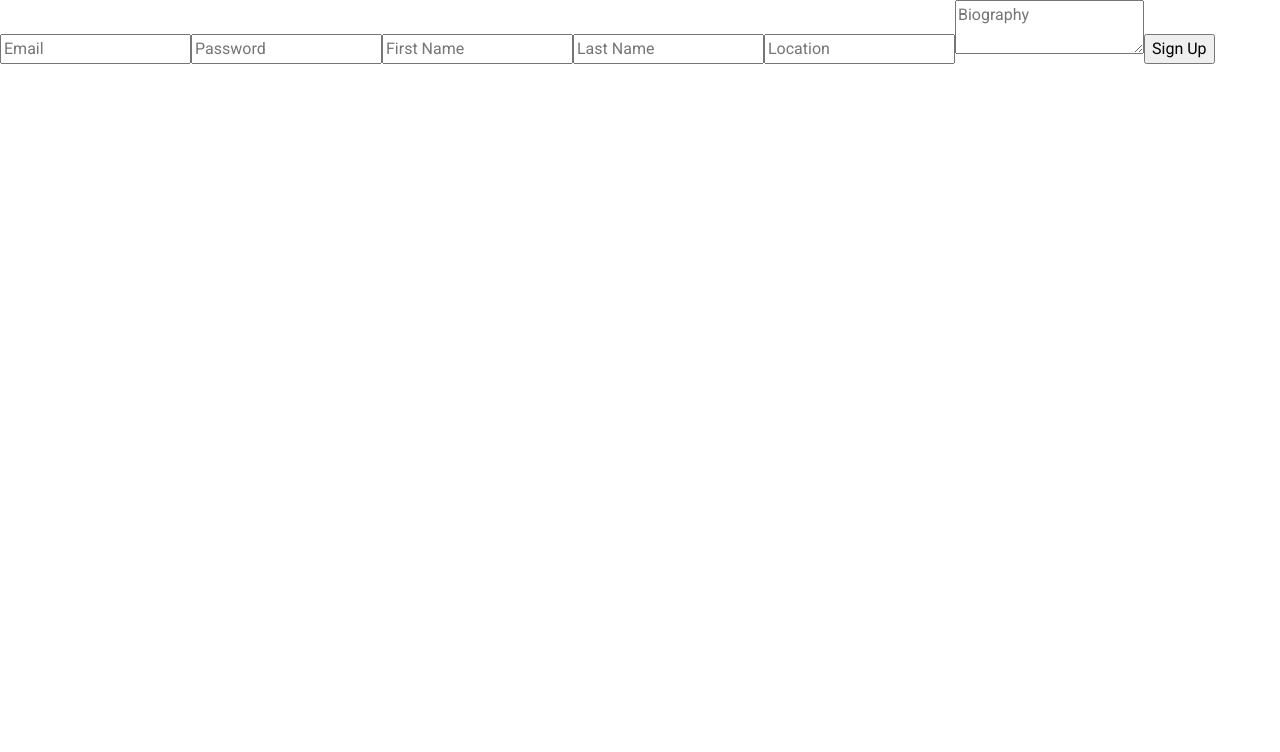
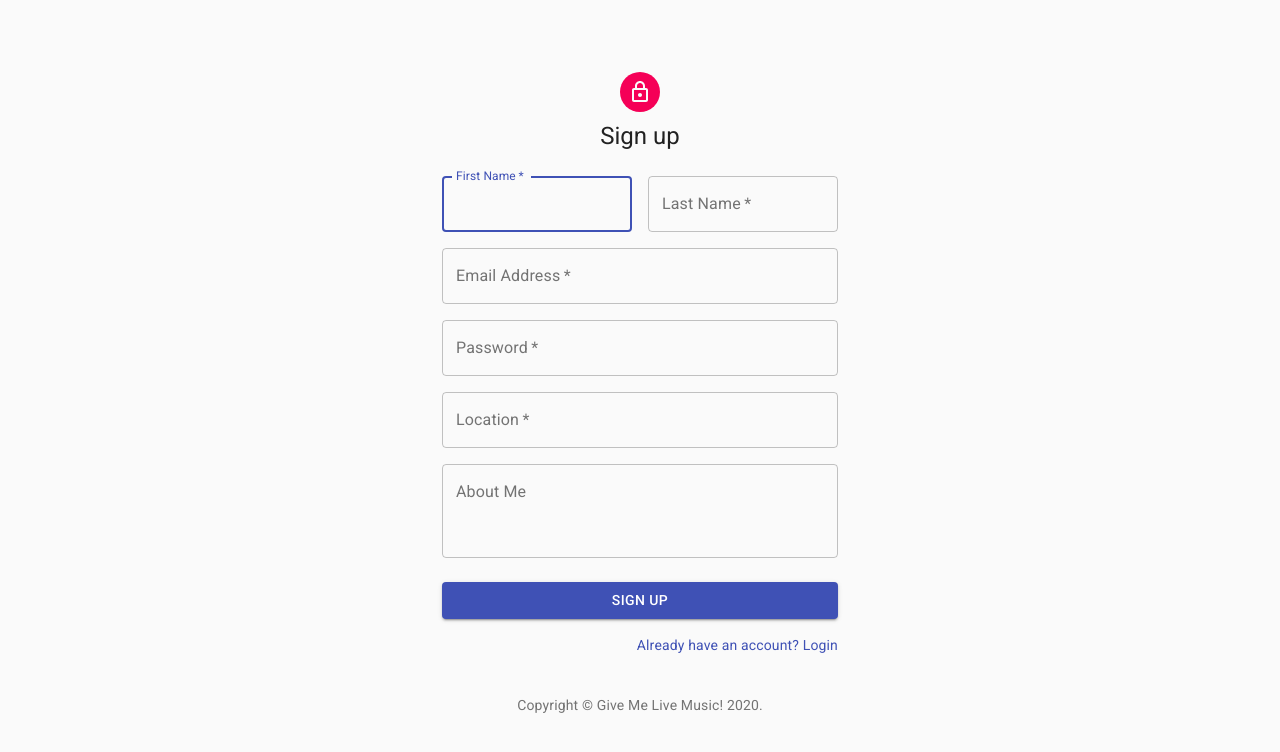
Before and after one commit to cillianwing/give-me-live-music-client, a React (Create React App) app: page /signup in a window 1280 px wide. Shown: the top 752 px of the page. Built offline with nearby package versions, Linux system fonts and the light colour scheme.

Commit message:
Added templates from Material-UI to Login/Signup components. Only changed styling/formatting, functionality still the same and forms still function properly.

```diff
--- a/package.json
+++ b/package.json
@@ -3,6 +3,8 @@
   "version": "0.1.0",
   "private": true,
   "dependencies": {
+    "@material-ui/core": "^4.9.3",
+    "@material-ui/icons": "^4.9.1",
     "@testing-library/jest-dom": "^4.2.4",
     "@testing-library/react": "^9.4.0",
     "@testing-library/user-event": "^7.2.1",
--- a/public/index.html
+++ b/public/index.html
@@ -23,6 +23,8 @@
       crossorigin="anonymous"
     />
     <script src="https://kit.fontawesome.com/05bc65d90c.js" crossorigin="anonymous"></script>
+    <link rel="stylesheet" href="https://fonts.googleapis.com/css?family=Roboto:300,400,500,700&display=swap" />
+    <link rel="stylesheet" href="https://fonts.googleapis.com/icon?family=Material+Icons" />
     <!--
       Notice the use of %PUBLIC_URL% in the tags above.
       It will be replaced with the URL of the `public` folder during the build.
--- a/src/components/Login.js
+++ b/src/components/Login.js
@@ -2,8 +2,54 @@ import React from 'react'
 import { connect } from 'react-redux'
 import { updateLoginForm } from '../actions/authForm'
 import { loginUser } from '../actions/auth'
+import Avatar from '@material-ui/core/Avatar';
+import Button from '@material-ui/core/Button';
+import CssBaseline from '@material-ui/core/CssBaseline';
+import TextField from '@material-ui/core/TextField';
+import Link from '@material-ui/core/Link';
+import Grid from '@material-ui/core/Grid';
+import Box from '@material-ui/core/Box';
+import LockOutlinedIcon from '@material-ui/icons/LockOutlined';
+import Typography from '@material-ui/core/Typography';
+import { makeStyles } from '@material-ui/core/styles';
+import Container from '@material-ui/core/Container';
+
+function Copyright() {
+  return (
+    <Typography variant="body2" color="textSecondary" align="center">
+      {'Copyright © '}
+      <Link color="inherit" href="https://material-ui.com/">
+        Give Me Live Music!
+      </Link>{' '}
+      {new Date().getFullYear()}
+      {'.'}
+    </Typography>
+  );
+}
+
+const useStyles = makeStyles(theme => ({
+  paper: {
+    marginTop: theme.spacing(8),
+    display: 'flex',
+    flexDirection: 'column',
+    alignItems: 'center',
+  },
+  avatar: {
+    margin: theme.spacing(1),
+    backgroundColor: theme.palette.secondary.main,
+  },
+  form: {
+    width: '100%', // Fix IE 11 issue.
+    marginTop: theme.spacing(1),
+  },
+  submit: {
+    margin: theme.spacing(3, 0, 2),
+  },
+}));
 
 const Login = (props) => {
+  const classes = useStyles();
+
   const handleInputChange = (event) => {
     const { name, value } = event.target
     const updatedFormInfo = {
@@ -19,13 +65,64 @@ const Login = (props) => {
   }
 
   return (
-    <div>
-      <form onSubmit={handleSubmit}>
-		    <input type="email" placeholder="Email" name="email" value={props.loginFormData.email} onChange={handleInputChange} />
-        <input type="password" placeholder="Password" name="password" value={props.loginFormData.password} onChange={handleInputChange} />
-		    <input type="submit" value="Log In" />
-		  </form>
-    </div>
+    <Container component="main" maxWidth="xs">
+      <CssBaseline />
+      <div className={classes.paper}>
+        <Link href="/">
+          <Avatar className={classes.avatar}>
+            <LockOutlinedIcon />
+          </Avatar>
+        </Link>
+        <Typography component="h1" variant="h5">
+          Sign in
+        </Typography>
+        <form className={classes.form} onSubmit={handleSubmit} noValidate>
+          <TextField
+            variant="outlined"
+            margin="normal"
+            required
+            fullWidth
+            id="email"
+            label="Email Address"
+            name="email"
+            autoComplete="email"
+            autoFocus
+            onChange={handleInputChange}
+          />
+          <TextField
+            variant="outlined"
+            margin="normal"
+            required
+            fullWidth
+            name="password"
+            label="Password"
+            type="password"
+            id="password"
+            autoComplete="current-password"
+            onChange={handleInputChange}
+          />
+          <Button
+            type="submit"
+            fullWidth
+            variant="contained"
+            color="primary"
+            className={classes.submit}
+          >
+            Login
+          </Button>
+          <Grid container>
+            <Grid item>
+              <Link href="/signup" variant="body2">
+                {"Don't have an account? Sign Up"}
+              </Link>
+            </Grid>
+          </Grid>
+        </form>
+      </div>
+      <Box mt={8}>
+        <Copyright />
+      </Box>
+    </Container>
   )
 }
 
--- a/src/components/Signup.js
+++ b/src/components/Signup.js
@@ -2,8 +2,54 @@ import React from 'react'
 import { connect } from 'react-redux'
 import { updateSignupForm } from '../actions/authForm'
 import { signupUser } from '../actions/auth'
+import Avatar from '@material-ui/core/Avatar';
+import Button from '@material-ui/core/Button';
+import CssBaseline from '@material-ui/core/CssBaseline';
+import TextField from '@material-ui/core/TextField';
+import Link from '@material-ui/core/Link';
+import Grid from '@material-ui/core/Grid';
+import Box from '@material-ui/core/Box';
+import LockOutlinedIcon from '@material-ui/icons/LockOutlined';
+import Typography from '@material-ui/core/Typography';
+import { makeStyles } from '@material-ui/core/styles';
+import Container from '@material-ui/core/Container';
+
+function Copyright() {
+  return (
+    <Typography variant="body2" color="textSecondary" align="center">
+      {'Copyright © '}
+      <Link color="inherit" href="https://material-ui.com/">
+        Give Me Live Music!
+      </Link>{' '}
+      {new Date().getFullYear()}
+      {'.'}
+    </Typography>
+  );
+}
+
+const useStyles = makeStyles(theme => ({
+  paper: {
+    marginTop: theme.spacing(8),
+    display: 'flex',
+    flexDirection: 'column',
+    alignItems: 'center',
+  },
+  avatar: {
+    margin: theme.spacing(1),
+    backgroundColor: theme.palette.secondary.main,
+  },
+  form: {
+    width: '100%', // Fix IE 11 issue.
+    marginTop: theme.spacing(3),
+  },
+  submit: {
+    margin: theme.spacing(3, 0, 2),
+  },
+}));
 
 const Signup = (props) => {
+  const classes = useStyles();
+
   const handleInputChange = (event) => {
     const { name, value } = event.target
     const updatedFormInfo = {
@@ -19,17 +65,123 @@ const Signup = (props) => {
   }
 
   return(
-    <div>
-      <form onSubmit={handleSubmit}>
-			  <input type="email" placeholder="Email" name="email" value={props.signupFormData.email} onChange={handleInputChange} />
-			  <input type="password" placeholder="Password" name="password" value={props.signupFormData.password} onChange={handleInputChange} />
-			  <input type="text" placeholder="First Name" name="first_name" value={props.signupFormData.first_name} onChange={handleInputChange} />
-        <input type="text" placeholder="Last Name" name="last_name" value={props.signupFormData.last_name} onChange={handleInputChange} />
-        <input type="text" placeholder="Location" name="location" value={props.signupFormData.location} onChange={handleInputChange} />
-			  <textarea placeholder="Biography" name="biography" value={props.signupFormData.biography} onChange={handleInputChange} />
-			  <input type="submit" value="Sign Up" />
-		</form>
-    </div>
+    <Container component="main" maxWidth="xs">
+      <CssBaseline />
+      <div className={classes.paper}>
+        <Link href="/">
+          <Avatar className={classes.avatar}>
+            <LockOutlinedIcon />
+          </Avatar>
+        </Link>
+        <Typography component="h1" variant="h5">
+          Sign up
+        </Typography>
+        <form className={classes.form} onSubmit={handleSubmit} noValidate>
+          <Grid container spacing={2}>
+            <Grid item xs={12} sm={6}>
+              <TextField
+                autoComplete="fname"
+                name="first_name"
+                variant="outlined"
+                required
+                fullWidth
+                value={props.signupFormData.first_name}
+                id="first_name"
+                label="First Name"
+                autoFocus
+                onChange={handleInputChange}
+              />
+            </Grid>
+            <Grid item xs={12} sm={6}>
+              <TextField
+                variant="outlined"
+                required
+                fullWidth
+                value={props.signupFormData.last_name}
+                id="last_name"
+                label="Last Name"
+                name="last_name"
+                autoComplete="lname"
+                onChange={handleInputChange}
+              />
+            </Grid>
+            <Grid item xs={12}>
+              <TextField
+                variant="outlined"
+                required
+                fullWidth
+                value={props.signupFormData.email}
+                id="email"
+                label="Email Address"
+                name="email"
+                autoComplete="email"
+                onChange={handleInputChange}
+              />
+            </Grid>
+            <Grid item xs={12}>
+              <TextField
+                variant="outlined"
+                required
+                fullWidth
+                name="password"
+                label="Password"
+                type="password"
+                id="password"
+                value={props.signupFormData.password}
+                autoComplete="current-password"
+                onChange={handleInputChange}
+              />
+            </Grid>
+            <Grid item xs={12}>
+              <TextField
+                variant="outlined"
+                required
+                fullWidth
+                value={props.signupFormData.location}
+                id="location"
+                label="Location"
+                name="location"
+                autoComplete="location"
+                onChange={handleInputChange}
+              />
+            </Grid>
+            <Grid item xs={12}>
+              <TextField
+                variant="outlined"
+                fullWidth
+                multiline
+                rows="3"
+                value={props.signupFormData.biography}
+                id="biography"
+                label="About Me"
+                name="biography"
+                autoComplete="biography"
+                onChange={handleInputChange}
+              />
+            </Grid>
+          </Grid>
+          <Button
+            type="submit"
+            fullWidth
+            variant="contained"
+            color="primary"
+            className={classes.submit}
+          >
+            Sign Up
+          </Button>
+          <Grid container justify="flex-end">
+            <Grid item>
+              <Link href="/login" variant="body2">
+                Already have an account? Login
+              </Link>
+            </Grid>
+          </Grid>
+        </form>
+      </div>
+      <Box mt={5}>
+        <Copyright />
+      </Box>
+    </Container>
   )
 }
 
```
Also changed, not shown: 1 other file (tests, documents, lock files or other folders).
